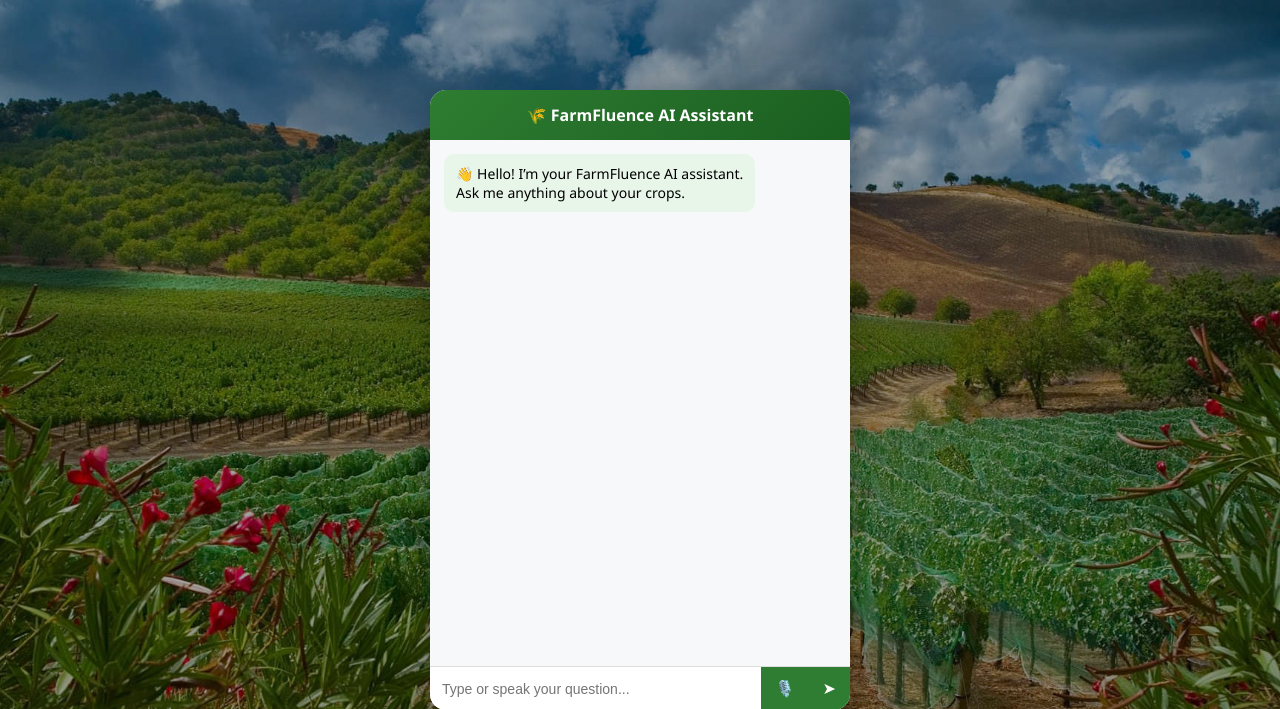
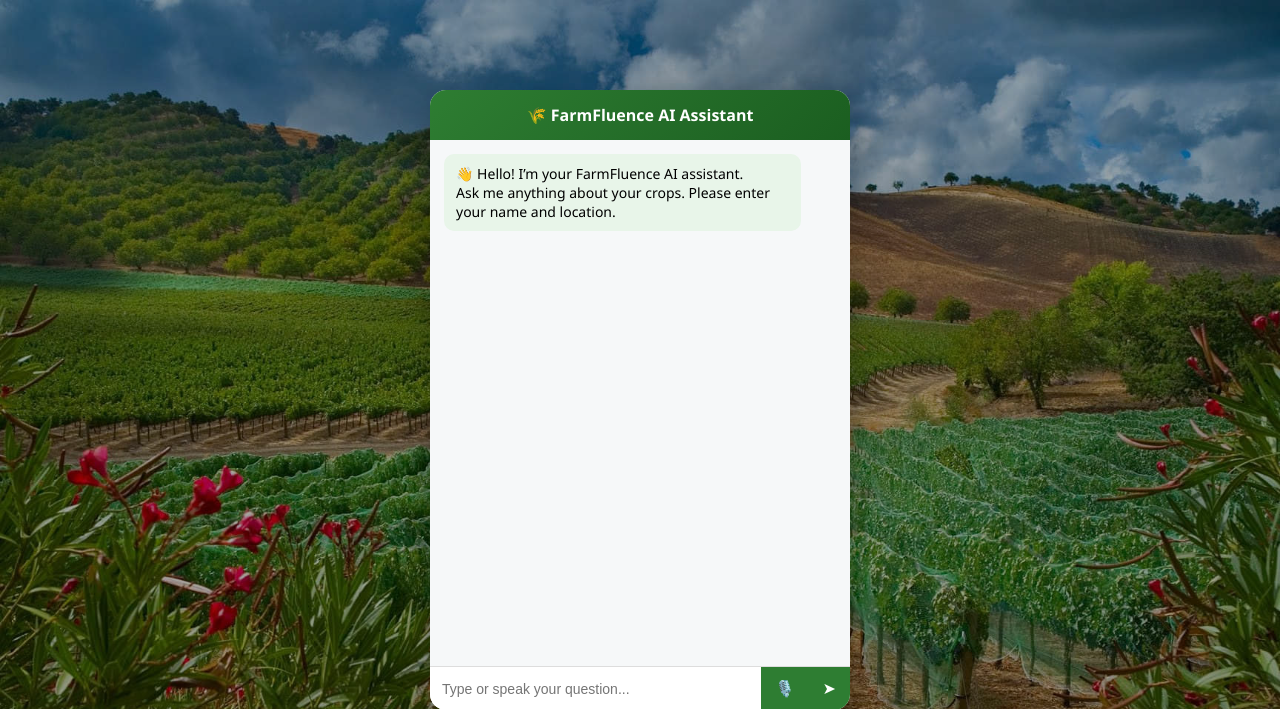
Before and after one commit to mokaa22/FarmFluence_chatbot, a Flask app: page / in a window 1280 px wide. Shown: the top 709 px of the page. Run offline with Flask 3, Linux system fonts and the light colour scheme.

Commit message:
Enhance greeting message with name and location request
Updated the greeting message to include a prompt for name and location.

```diff
--- a/templates/index.html
+++ b/templates/index.html
@@ -102,7 +102,7 @@ button {
   <div class="messages" id="messages">
     <div class="msg bot">
       👋 Hello! I’m your FarmFluence AI assistant.<br>
-      Ask me anything about your crops.
+      Ask me anything about your crops. Please enter your name and location.
     </div>
   </div>
 
```
